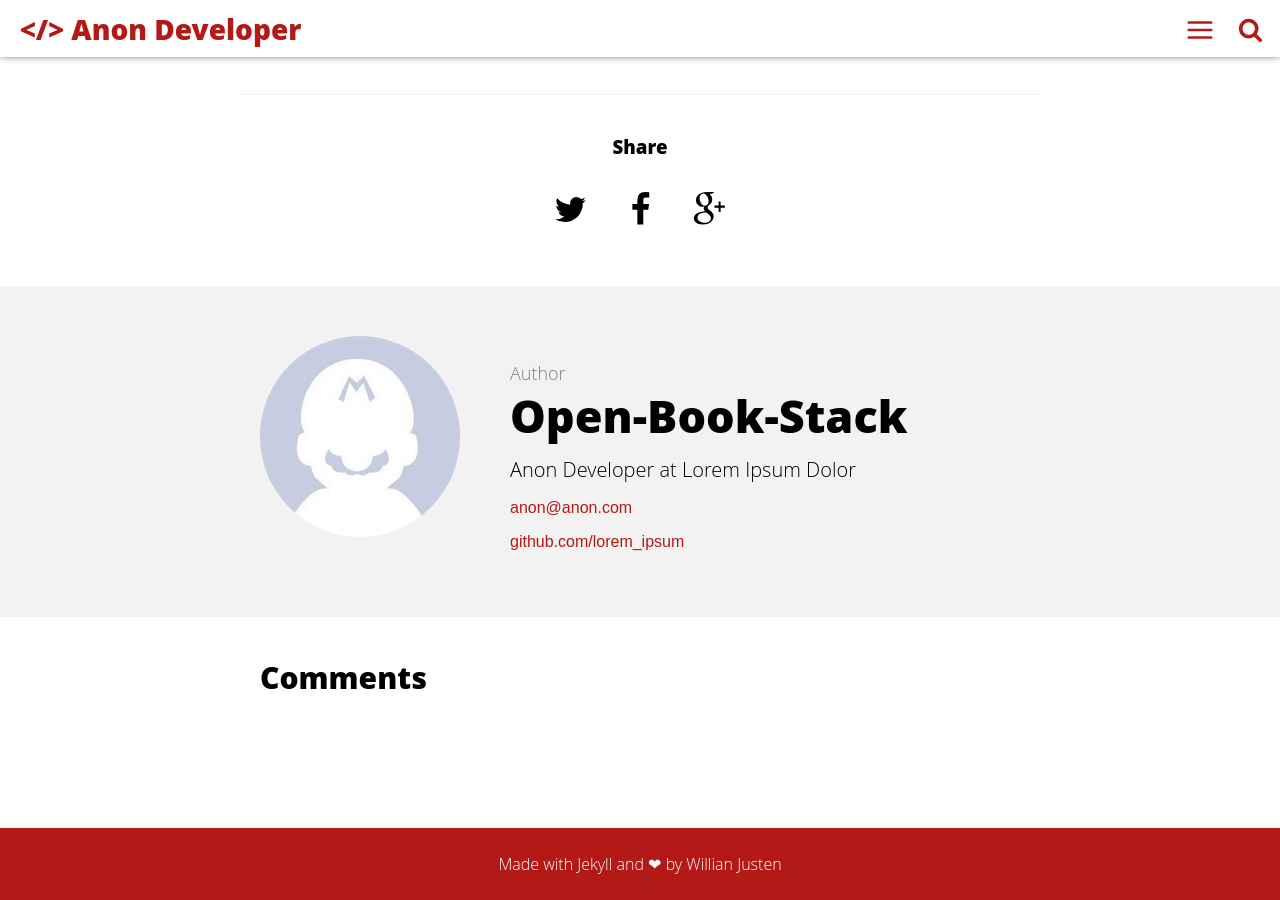
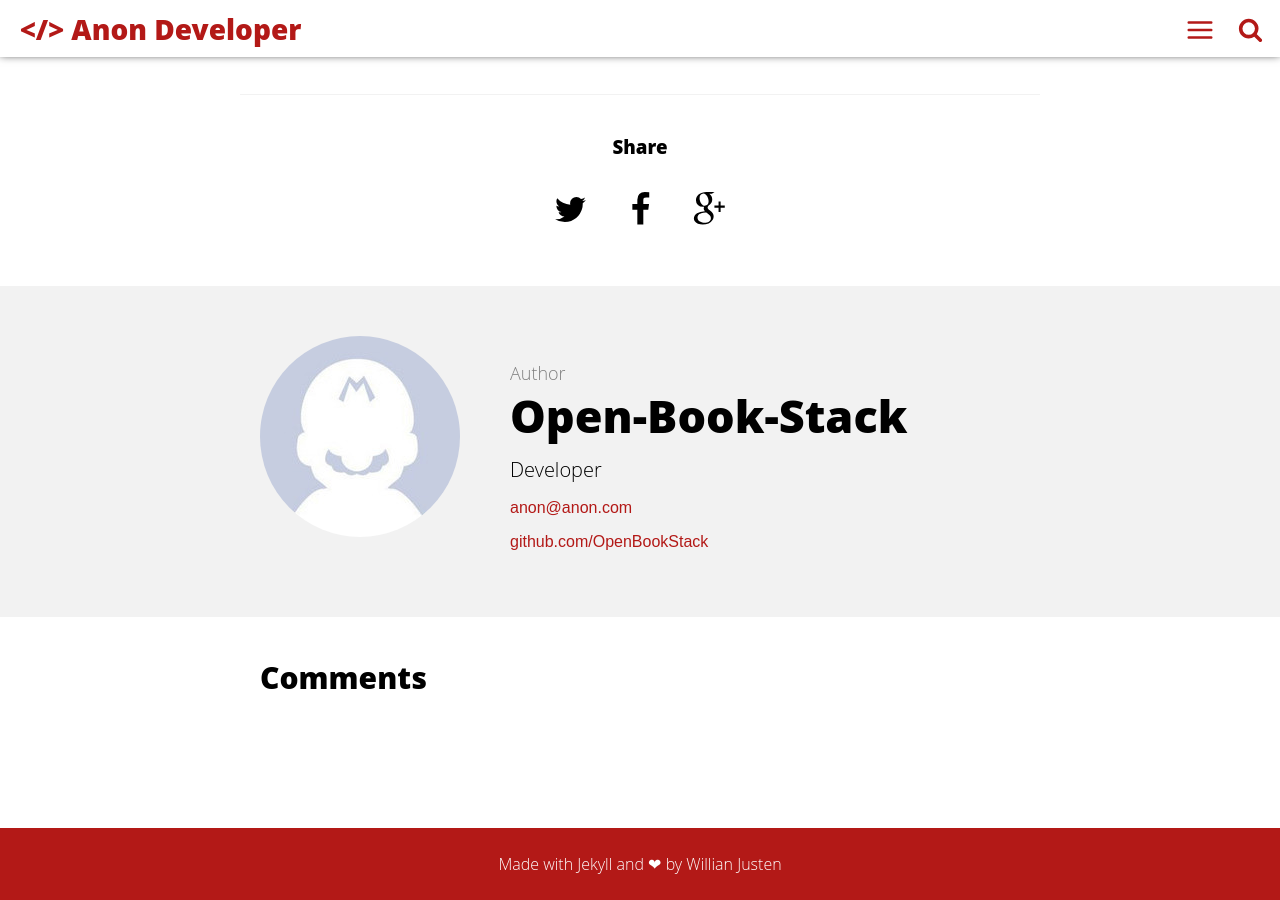
Before and after one commit to OpenBookStack/open.github.io, a Jekyll site: the page built from _posts/2016-05-08-welcome-to-jekyll.md, in a window 1280 px wide and 900 px high, scrolled down 1092 px. Built offline with Jekyll 4.4.1, drawn with Linux system fonts in a browser that asks for light colours; comment, search, counter and statistics services are not loaded.

Commit message:
Update _config.yml

```diff
--- a/_config.yml
+++ b/_config.yml
@@ -6,12 +6,12 @@ url: "https://openbookstack.github.io/" # the base hostname & protocol for your
 
 # User settings
 username: Open-Book-Stack
-user_description: Anon Developer at Lorem Ipsum Dolor
+user_description: Developer
 email: anon@anon.com
 twitter_username: lorem_ipsum
-github_username:  lorem_ipsum
+github_username:  OpenBookStack
 gplus_username:  lorem_ipsum
-disqus_username: lorem_ipsum
+disqus_username: openbookstack
 
 # Build settings
 markdown: kramdown
```
